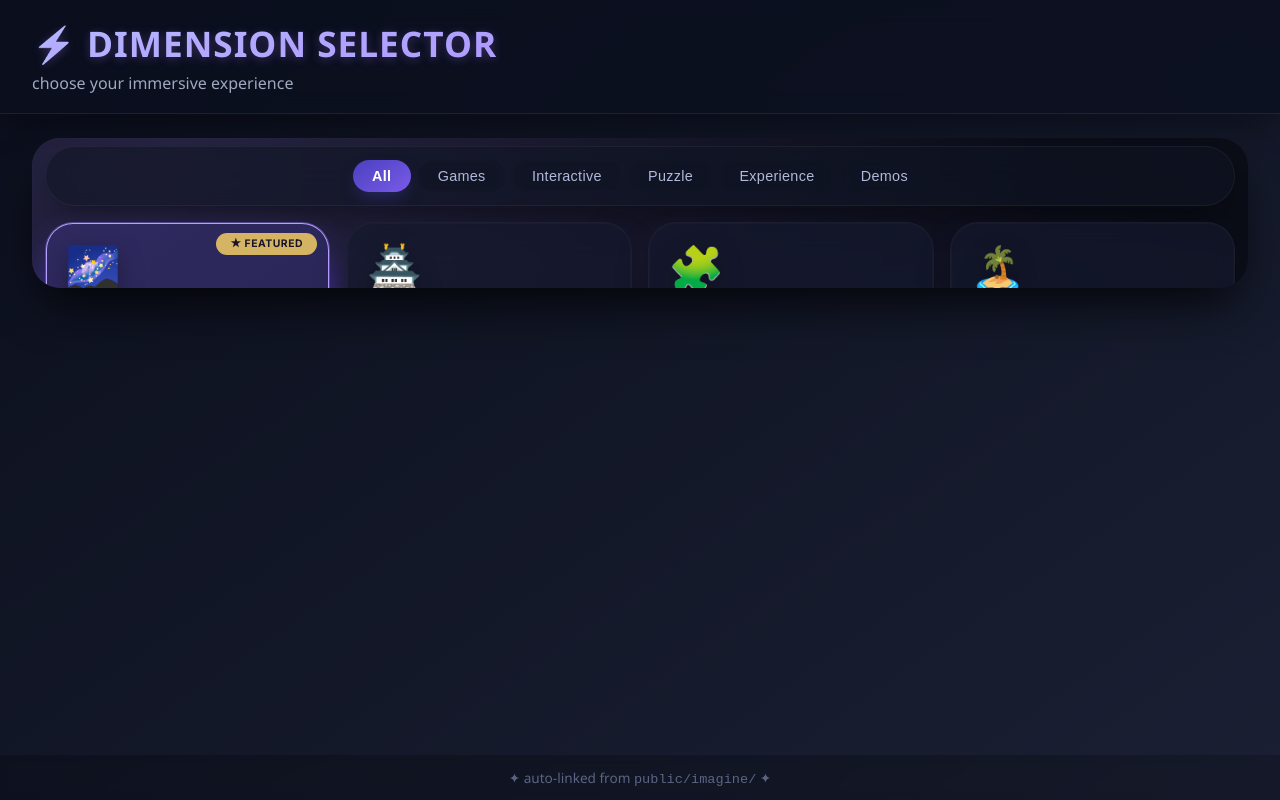
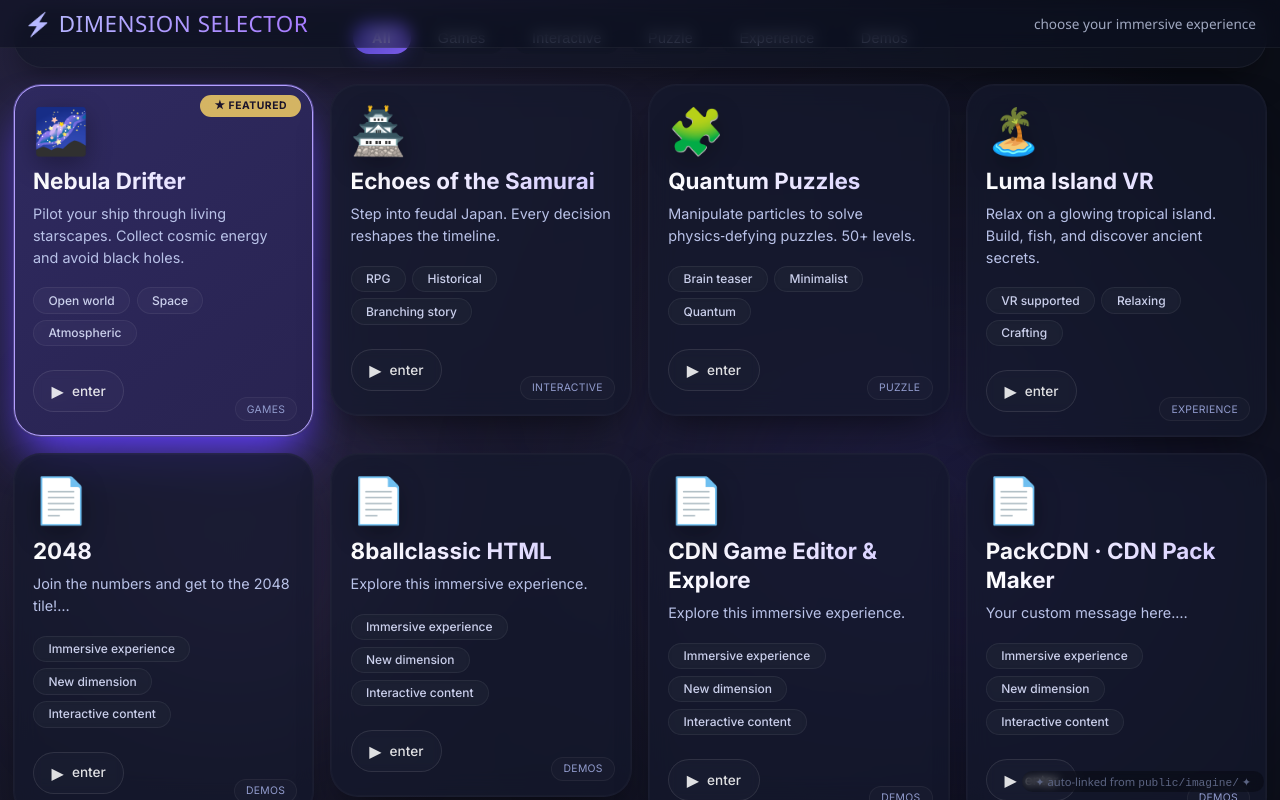
Before and after one commit to sussybocca/PackArcade, a plain HTML site: page index.html in a window 1280 px wide. Drawn offline with Linux system fonts and the light colour scheme.

Commit message:
Update index.html

```diff
--- a/index.html
+++ b/index.html
@@ -5,99 +5,109 @@
   <meta name="viewport" content="width=device-width, initial-scale=1.0">
   <title>Immersive Game Hub</title>
   <style>
-    /* Advanced full‑screen layout with dynamic background */
+    /* Reset everything */
     * {
       margin: 0;
       padding: 0;
       box-sizing: border-box;
     }
 
+    html, body {
+      height: 100%;
+      width: 100%;
+      overflow: hidden;           /* prevent scroll on the main page */
+    }
+
     body {
       font-family: 'Segoe UI', system-ui, sans-serif;
       background: linear-gradient(145deg, #0b0f1c 0%, #1a1f33 100%);
-      min-height: 100vh;
-      display: flex;
-      flex-direction: column;
+      position: relative;
     }
 
-    /* Animated header with glass effect */
+    /* Header – slim, floating, no extra space */
     .header {
-      padding: 1.2rem 2rem;
-      background: rgba(10, 15, 30, 0.7);
-      backdrop-filter: blur(12px);
-      -webkit-backdrop-filter: blur(12px);
-      border-bottom: 1px solid rgba(255, 255, 255, 0.08);
-      box-shadow: 0 8px 32px rgba(0, 0, 0, 0.4);
+      position: absolute;
+      top: 0;
+      left: 0;
+      right: 0;
+      z-index: 10;
+      padding: 0.5rem 1.5rem;
+      background: rgba(10, 15, 30, 0.5);
+      backdrop-filter: blur(8px);
+      -webkit-backdrop-filter: blur(8px);
+      border-bottom: 1px solid rgba(255, 255, 255, 0.05);
+      display: flex;
+      align-items: center;
+      justify-content: space-between;
+      pointer-events: none;       /* allow clicks to pass through to iframe */
     }
 
     .header h1 {
-      font-size: 2.2rem;
-      font-weight: 600;
+      font-size: 1.4rem;
+      font-weight: 500;
       background: linear-gradient(135deg, #b8bfff, #a678ff);
       -webkit-background-clip: text;
       -webkit-text-fill-color: transparent;
       background-clip: text;
-      letter-spacing: 1px;
-      text-shadow: 0 2px 10px rgba(166, 120, 255, 0.3);
+      letter-spacing: 0.5px;
     }
 
     .header p {
       color: #a0a8c0;
-      margin-top: 0.3rem;
-      font-size: 1rem;
+      font-size: 0.85rem;
     }
 
-    /* iframe container – takes all remaining space */
+    /* iframe container – fills entire viewport */
     .iframe-container {
-      flex: 1;
+      position: absolute;
+      top: 0;
+      left: 0;
       width: 100%;
-      padding: 1.5rem 2rem 2rem 2rem;
+      height: 100%;
     }
 
     iframe {
       width: 100%;
       height: 100%;
       border: none;
-      border-radius: 28px;
-      background: rgba(20, 25, 45, 0.6);
-      backdrop-filter: blur(8px);
-      -webkit-backdrop-filter: blur(8px);
-      box-shadow: 0 25px 50px -12px rgba(0, 0, 0, 0.8), inset 0 0 0 1px rgba(255, 255, 255, 0.05);
-      transition: transform 0.2s ease, box-shadow 0.2s ease;
+      background: #0e121f;        /* fallback color */
     }
 
-    iframe:hover {
-      transform: scale(1.002);
-      box-shadow: 0 30px 60px -12px rgba(0, 0, 0, 0.9), inset 0 0 0 1px rgba(255, 255, 255, 0.1);
+    /* Footer – tiny overlay at bottom */
+    .footer {
+      position: absolute;
+      bottom: 0.5rem;
+      right: 1rem;
+      z-index: 10;
+      color: #5b6482;
+      font-size: 0.7rem;
+      background: rgba(0, 0, 0, 0.3);
+      backdrop-filter: blur(4px);
+      padding: 0.2rem 0.8rem;
+      border-radius: 40px;
+      pointer-events: none;
     }
 
-    /* subtle footer */
-    .footer {
-      text-align: center;
-      padding: 0.8rem;
-      color: #5b6482;
-      font-size: 0.85rem;
-      background: rgba(0, 0, 0, 0.2);
-      backdrop-filter: blur(4px);
-    }
-
+    /* On very small screens, keep text readable */
     @media (max-width: 600px) {
-      .header h1 { font-size: 1.8rem; }
-      .iframe-container { padding: 0.8rem; }
+      .header h1 { font-size: 1.2rem; }
+      .header p { font-size: 0.75rem; }
     }
   </style>
 </head>
 <body>
+  <!-- Minimal header – does not take layout space -->
   <header class="header">
     <h1>⚡ DIMENSION SELECTOR</h1>
     <p>choose your immersive experience</p>
   </header>
 
+  <!-- iframe fills the whole window -->
   <div class="iframe-container">
-    <!-- "Import" selector.html via iframe – all game cards live there -->
     <iframe src="public/selector.html" title="Game Selector" loading="lazy"></iframe>
   </div>
 
+  <!-- Tiny footer overlay -->
   <div class="footer">
     <span>✦ auto‑linked from <code>public/imagine/</code> ✦</span>
   </div>
```
